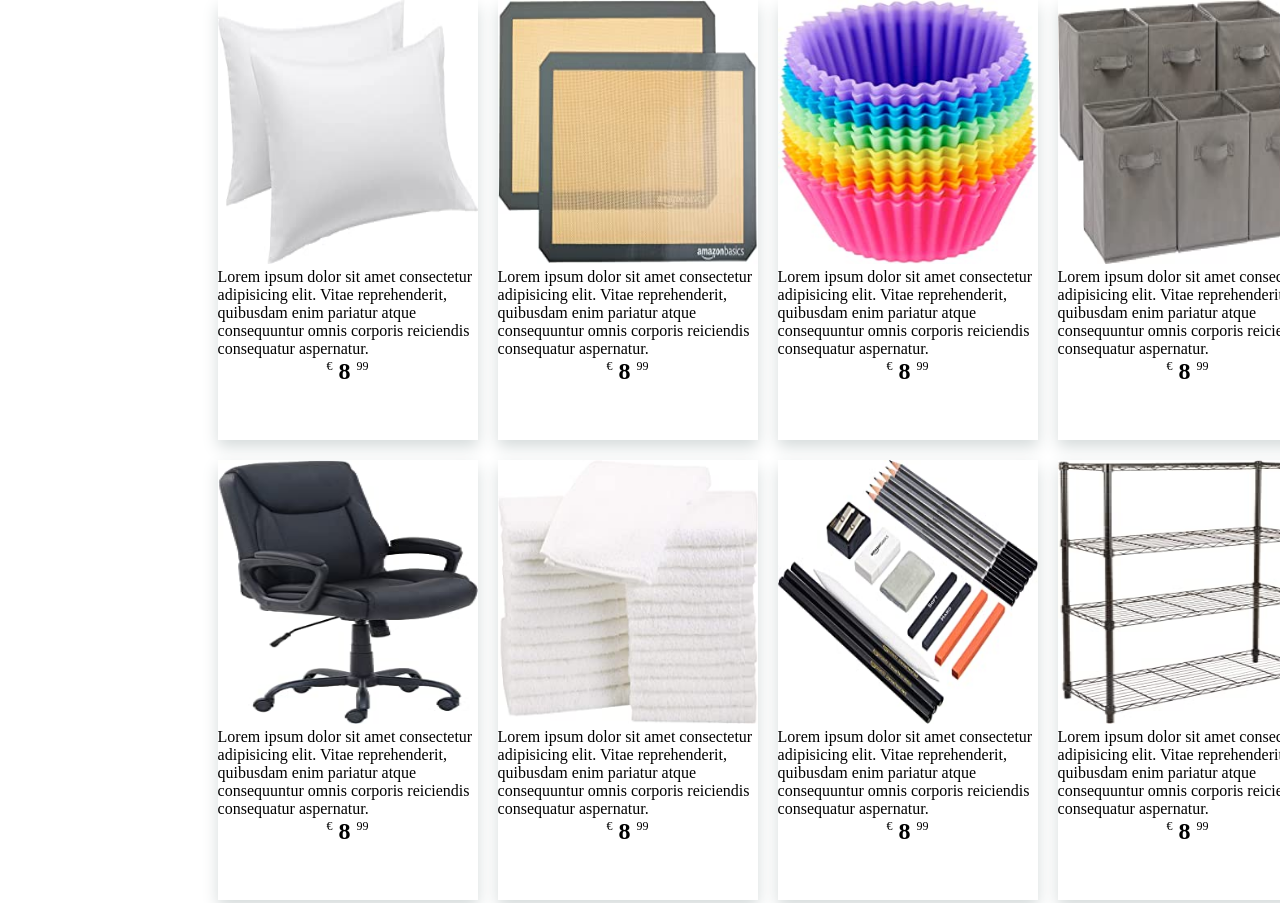
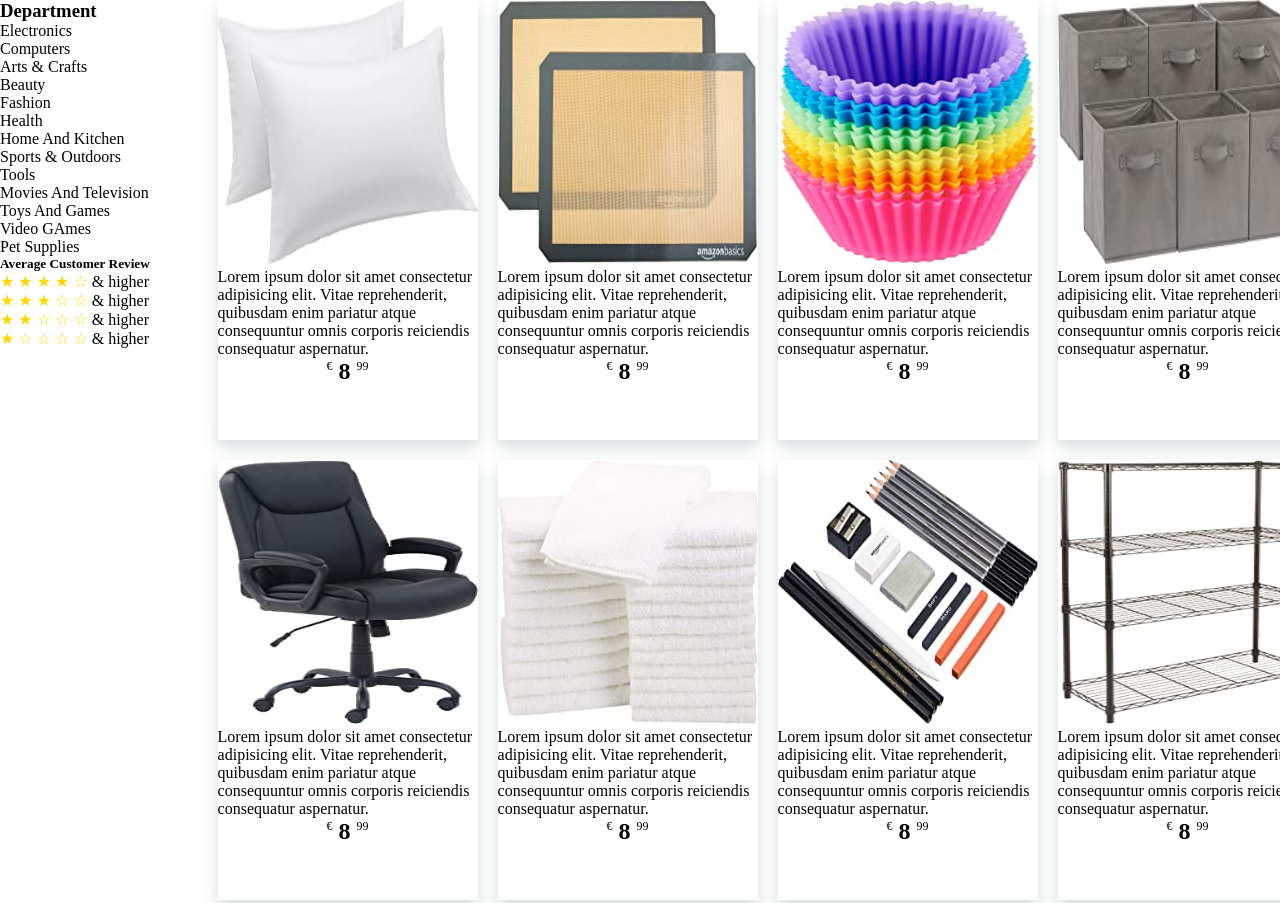
Before and after one commit to oksana-furman/css_day4, a plain HTML site: page Oksana/challenge/product_page.html in a window 1280 px wide. Shown: the top 903 px of the page. Drawn offline with Linux system fonts and the light colour scheme.

Commit message:
add changes to left nav

```diff
--- a/Oksana/challenge/product_page.html
+++ b/Oksana/challenge/product_page.html
@@ -10,8 +10,30 @@
 </head>
 
 <body>
+
     <div class="container">
         <div class="left-navbar">
+            <h3>Department</h3>
+            <ul>
+                <li>Electronics</li>
+                <li>Computers</li>
+                <li>Arts & Crafts</li>
+                <li>Beauty</li>
+                <li>Fashion</li>
+                <li>Health</li>
+                <li>Home And Kitchen</li>
+                <li>Sports & Outdoors</li>
+                <li>Tools</li>
+                <li>Movies And Television</li>
+                <li>Toys And Games</li>
+                <li>Video GAmes</li>
+                <li>Pet Supplies</li>
+            </ul>
+            <h5>Average Customer Review</h5>
+            <p><span class="symbol">&#9733; &#9733; &#9733; &#9733; &#9734;</span> & higher</p>
+            <p><span class="symbol">&#9733; &#9733; &#9733; &#9734; &#9734;</span> & higher</p>
+            <p><span class="symbol">&#9733; &#9733; &#9734; &#9734; &#9734;</span> & higher</p>
+            <p><span class="symbol">&#9733; &#9734; &#9734; &#9734; &#9734;</span> & higher</p>
 
         </div>
         <div class="main">
--- a/Oksana/challenge/style.css
+++ b/Oksana/challenge/style.css
@@ -53,3 +53,7 @@ img {
 h2 {
     text-align: center;
 }
+
+.symbol {
+    color: gold;
+}
```
